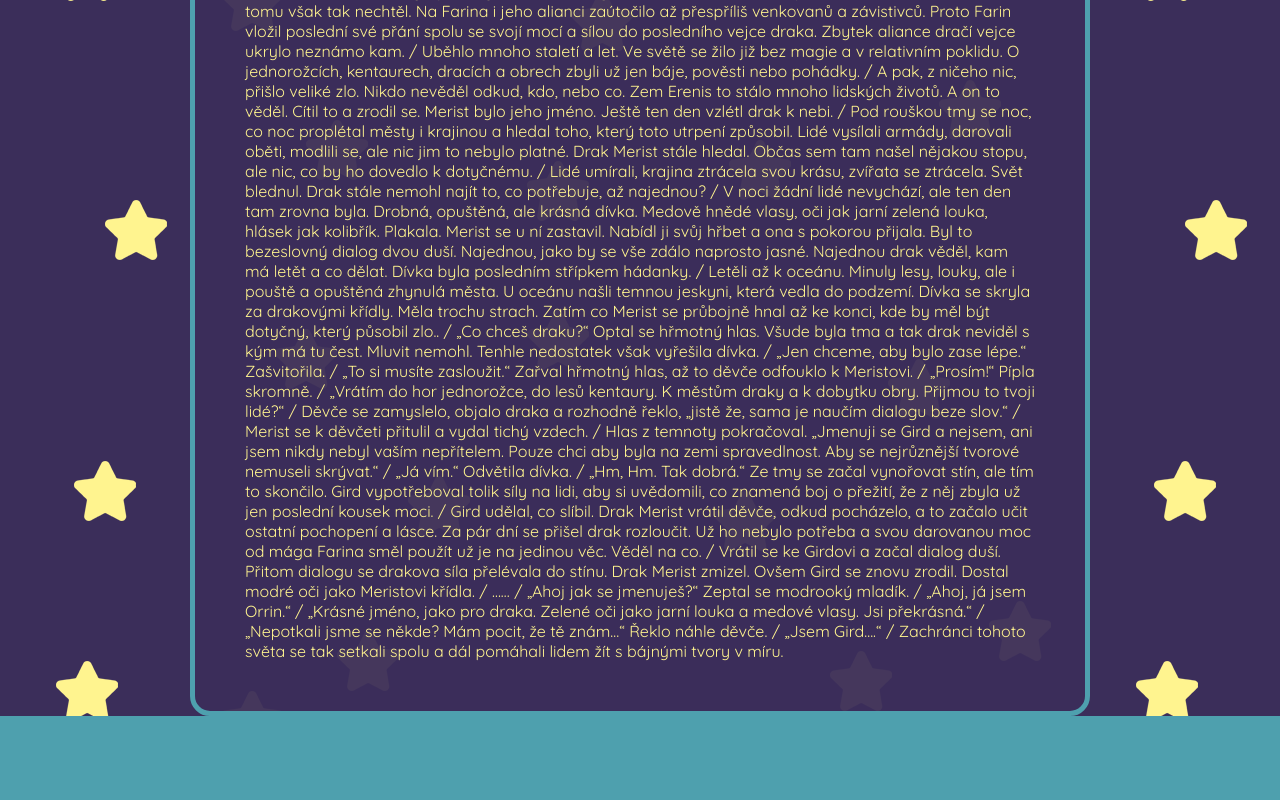
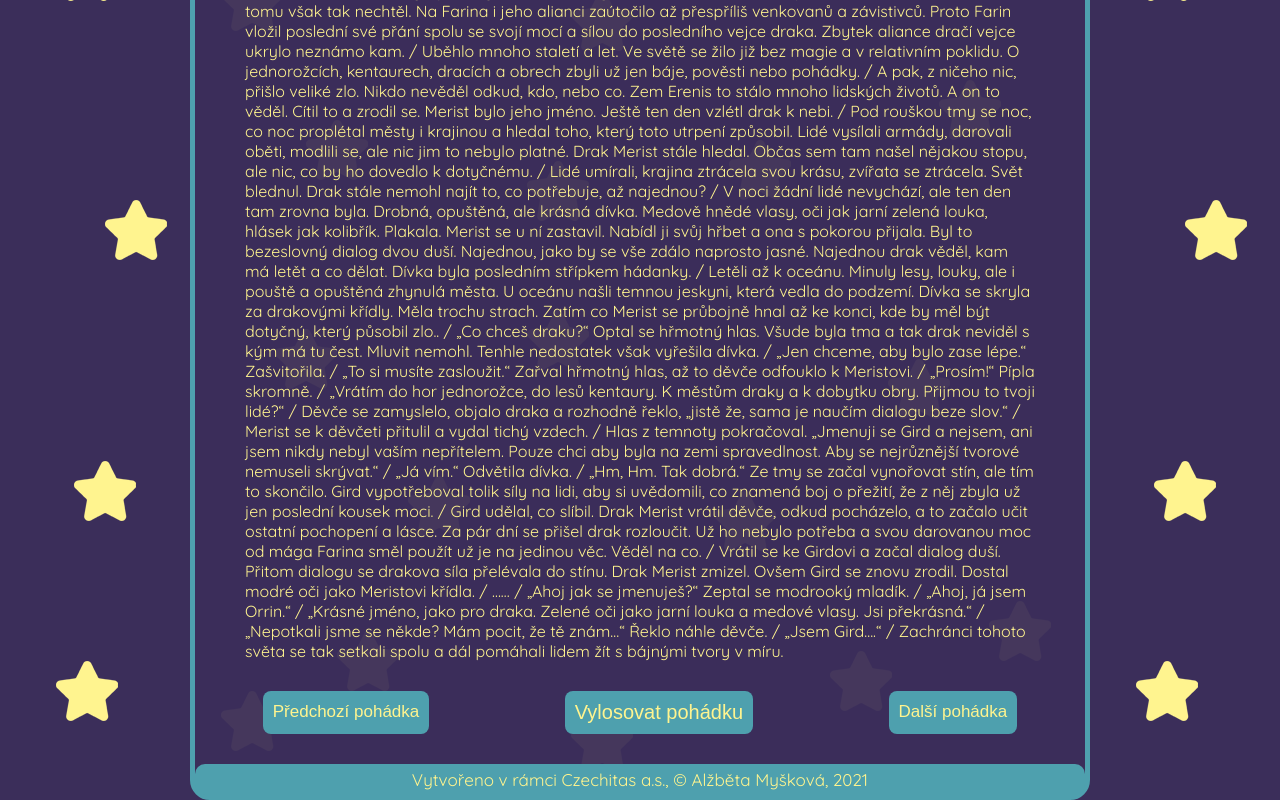
Before and after one commit to alzbetamyskova/NaDobrouNoc, a React app: page /tales/1 in a window 1280 px wide. Shown: the part 850-1650 px from the top of the page. Before the commit the page ends 1566 px from the top, so only its background shows below. Built offline with nearby package versions, Linux system fonts and the light colour scheme.

Commit message:
přidány buttony a nastylovány

```diff
--- /dev/null
+++ b/src/components/ButtonNext/index.jsx
@@ -0,0 +1,11 @@
+import React from 'react';
+import './style.css';
+import data from '../../assets/database.json';
+
+const ButtonNext = () => {
+  return(
+    <button className='buttonnext'>Další pohádka</button>
+  );
+};
+
+export default ButtonNext;
--- /dev/null
+++ b/src/components/ButtonNext/style.css
@@ -0,0 +1,67 @@
+.buttonnext {
+  display: block;
+  margin: 0 auto;
+  font-size: 17px;
+  border-radius: 8px;
+  border: none;
+  background-color: #4EA0AE;
+  color: #FFF48F;
+  padding: 10px;
+  cursor: pointer;
+  position: relative;
+  transition: transform 0.3s;
+}
+
+.buttonnext::before {
+	position: absolute;
+	top: 50%;
+	left: 50%;
+	z-index: 2;
+	display: block;
+	content: '';
+	width: 0;
+	height: 0;
+	background: rgba(59, 46, 90, 0.1);
+	border-radius: 8px;
+	-webkit-transform: translate(-50%, -50%);
+	transform: translate(-50%, -50%);
+	opacity: 0;
+}
+.buttonnext:hover::before {
+	-webkit-animation: circle .75s;
+	animation: circle .75s;
+}
+@-webkit-keyframes circle {
+	0% {
+		opacity: 1;
+	}
+	40% {
+		opacity: 1;
+	}
+	100% {
+		width: 100%;
+		height: 100%;
+		opacity: 0;
+	}
+}
+@keyframes circle {
+	0% {
+		opacity: 1;
+	}
+	40% {
+		opacity: 1;
+	}
+	100% {
+		width: 100%;
+		height: 100%;
+		opacity: 0;
+	}
+}
+
+.buttonnext:hover {
+  transform: scale(1.04);
+}
+
+.buttonnext:active {
+  transform: scale(1);
+}
--- /dev/null
+++ b/src/components/ButtonPrev/index.jsx
@@ -0,0 +1,11 @@
+import React from 'react';
+import './style.css';
+import data from '../../assets/database.json';
+
+const ButtonPrev = () => {
+  return(
+    <button className='buttonprev'>Předchozí pohádka</button>
+  );
+};
+
+export default ButtonPrev;
--- /dev/null
+++ b/src/components/ButtonPrev/style.css
@@ -0,0 +1,67 @@
+.buttonprev {
+  display: block;
+  margin: 0 auto;
+  font-size: 17px;
+  border-radius: 8px;
+  border: none;
+  background-color: #4EA0AE;
+  color: #FFF48F;
+  padding: 10px;
+  cursor: pointer;
+  position: relative;
+  transition: transform 0.3s;
+}
+
+.buttonprev::before {
+	position: absolute;
+	top: 50%;
+	left: 50%;
+	z-index: 2;
+	display: block;
+	content: '';
+	width: 0;
+	height: 0;
+	background: rgba(59, 46, 90, 0.1);
+	border-radius: 8px;
+	-webkit-transform: translate(-50%, -50%);
+	transform: translate(-50%, -50%);
+	opacity: 0;
+}
+.buttonprev:hover::before {
+	-webkit-animation: circle .75s;
+	animation: circle .75s;
+}
+@-webkit-keyframes circle {
+	0% {
+		opacity: 1;
+	}
+	40% {
+		opacity: 1;
+	}
+	100% {
+		width: 100%;
+		height: 100%;
+		opacity: 0;
+	}
+}
+@keyframes circle {
+	0% {
+		opacity: 1;
+	}
+	40% {
+		opacity: 1;
+	}
+	100% {
+		width: 100%;
+		height: 100%;
+		opacity: 0;
+	}
+}
+
+.buttonprev:hover {
+  transform: scale(1.04);
+}
+
+.buttonprev:active {
+  transform: scale(1);
+}
--- a/src/pages/Tales/index.jsx
+++ b/src/pages/Tales/index.jsx
@@ -8,6 +8,9 @@ import './style.css';
 import unicorn from '../../components/AudioPlayer/img/unicorn.png';
 import AudioPlayer from '../../components/AudioPlayer/AudioPlayer';
 import { PAGES } from '../../helpers';
+import ButtonTales from '../../components/ButtonTales';
+import ButtonPrev from '../../components/ButtonPrev';
+import ButtonNext from '../../components/ButtonNext';
 
 const Tales = (props) => {
 
@@ -52,7 +55,12 @@ const Tales = (props) => {
       }
         <p className='text'>{fairytale.texttale}</p>
       </div>
-      <Footer fixedbottom={true} />
+      <div className='buttonstale'>
+        <ButtonPrev />
+        <ButtonTales />
+        <ButtonNext />
+      </div>
+      <Footer fixedbottom={false} />
     </div>
   );
 };
--- a/src/pages/Tales/style.css
+++ b/src/pages/Tales/style.css
@@ -1,5 +1,5 @@
 .tales {
-  margin: 50px;
+  margin: 50px 50px 20px 50px;
 }
 
 .tales h2 {
@@ -20,3 +20,9 @@
 .text {
   margin-top: 40px;
 }
+
+.buttonstale {
+  display: flex;
+  justify-content: space-around;
+  margin: 30px auto;
+}
```
